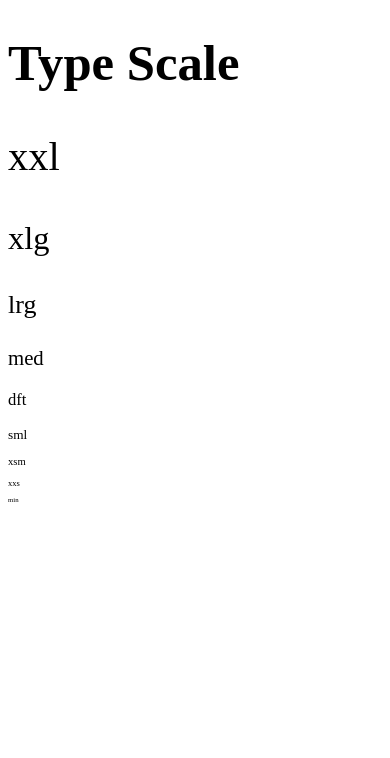
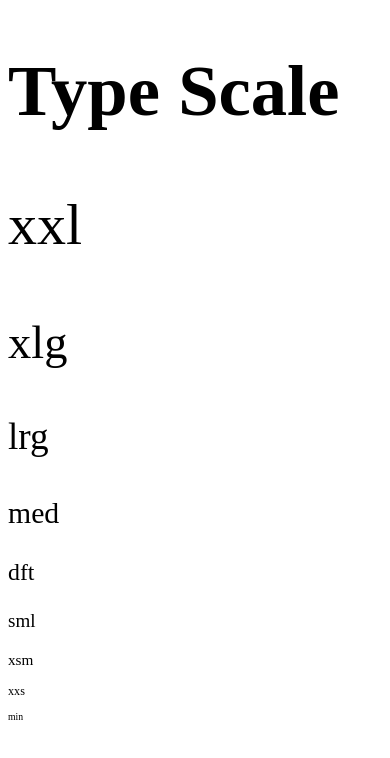
Before and after one commit to jordanhailey/eat-template, an Eleventy site: page src/index.html in a window 390 px wide. Built offline with nearby package versions, Linux system fonts and the light colour scheme; Eleventy itself is replaced by a stand-in of ours; files that its build step writes are made by us from their sources.

Commit message:
simplify font scaling

```diff
--- a/src/assets/css/global.css
+++ b/src/assets/css/global.css
@@ -13,17 +13,7 @@
 }
 
 html {
-  font-size: 16px;
-}
-@media screen and (min-width: 320px) {
-  html {
-    font-size: calc(16px + 6 * ((100vw - 320px) / 680));
-  }
-}
-@media screen and (min-width: 1000px) {
-  html {
-    font-size: 24px;
-  }
+	font-size: clamp(1rem, 1rem + 2vw, 24px);
 }
 
 .fnt__max,
```
